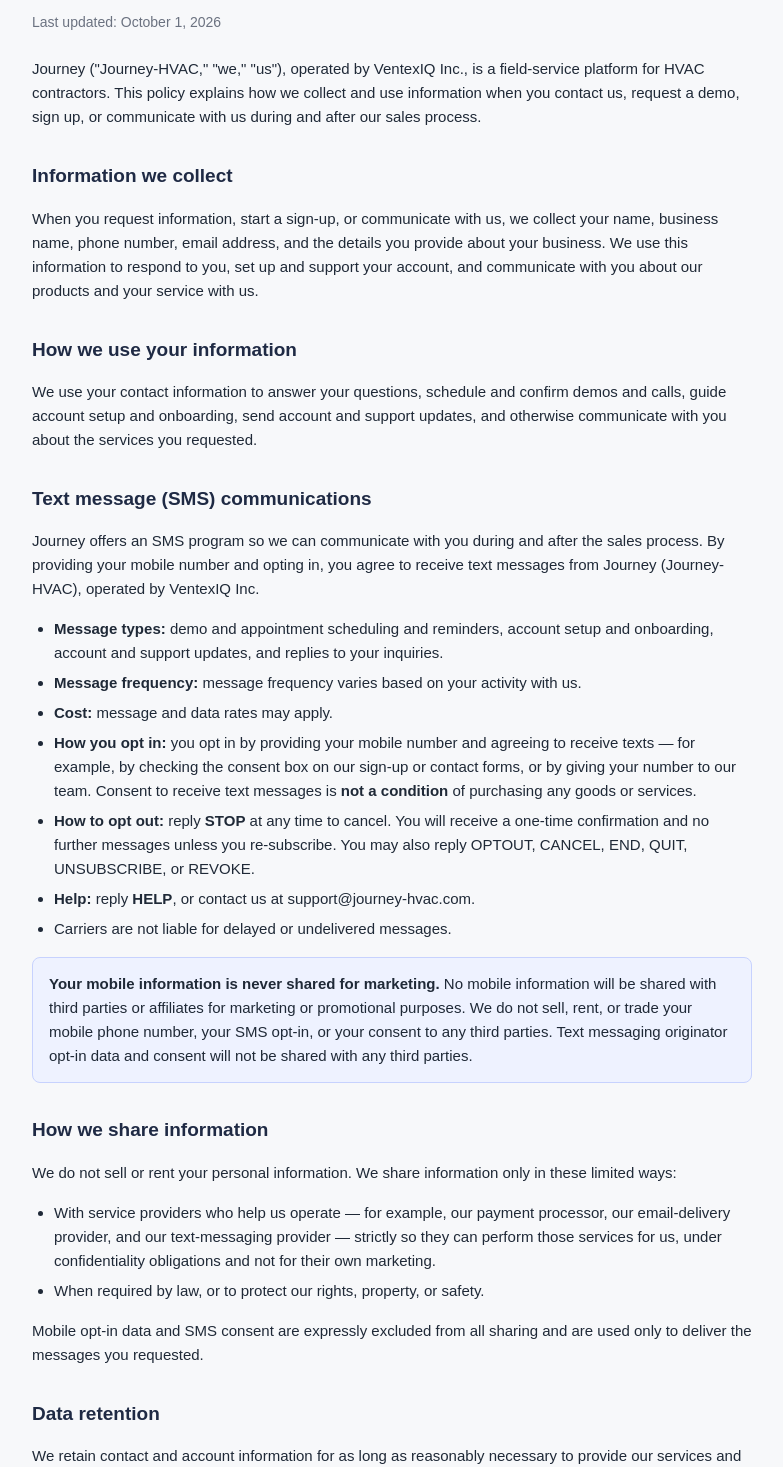
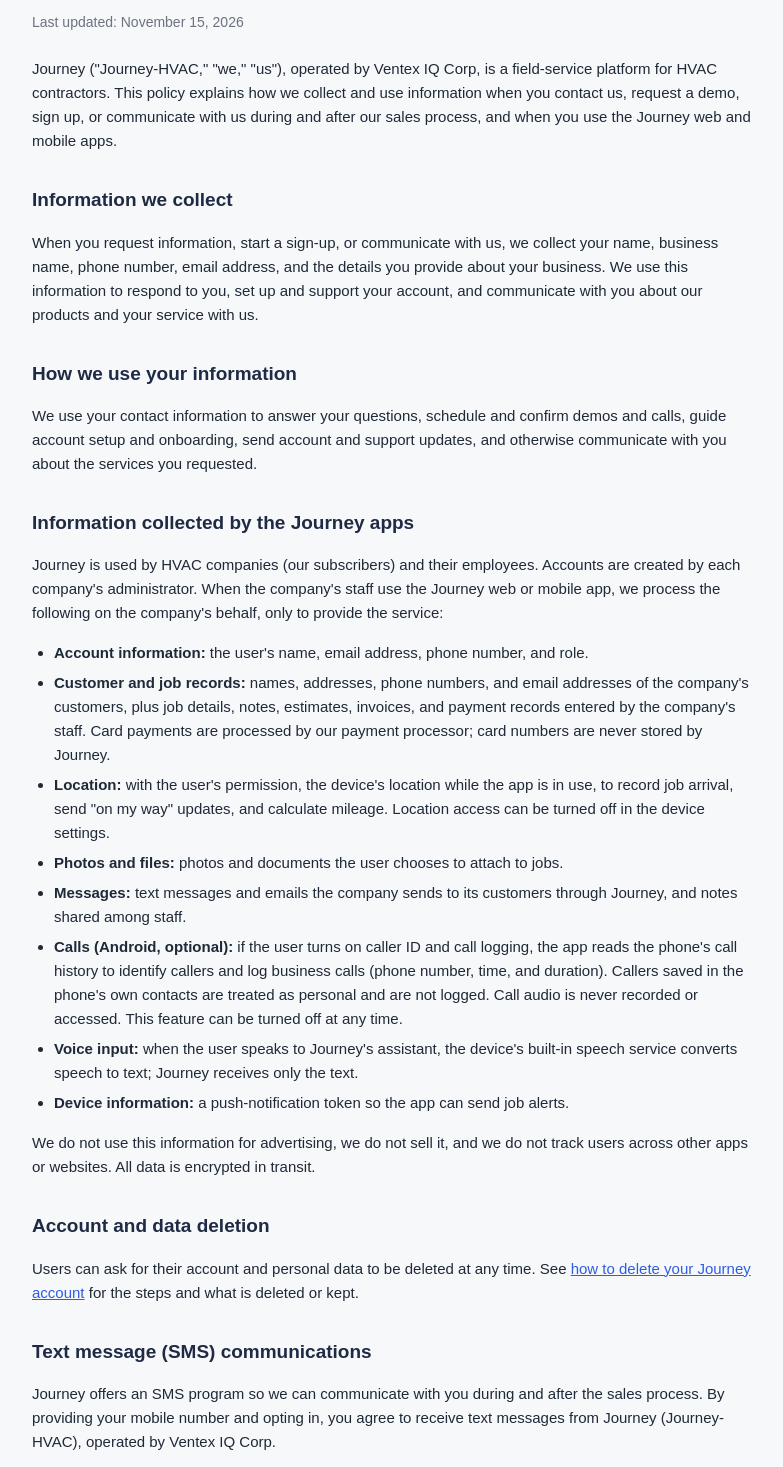
Before and after one commit to lloydinocala/journey-landing, a plain HTML site: page privacy.html in a window 1280 px wide. Shown: the part 80-1547 px from the top of the page, without its empty margins (248-1031 px from the left). Drawn offline with Linux system fonts and the light colour scheme.

Commit message:
delete account

```diff
--- a/privacy.html
+++ b/privacy.html
@@ -24,11 +24,12 @@
 <div class="wrap">
 
   <h1>Privacy Policy</h1>
-  <p class="updated">Last updated: October 1, 2026</p>
+  <p class="updated">Last updated: November 15, 2026</p>
 
-  <p>Journey ("Journey-HVAC," "we," "us"), operated by VentexIQ Inc., is a field-service platform for
+  <p>Journey ("Journey-HVAC," "we," "us"), operated by Ventex IQ Corp, is a field-service platform for
   HVAC contractors. This policy explains how we collect and use information when you contact us, request
-  a demo, sign up, or communicate with us during and after our sales process.</p>
+  a demo, sign up, or communicate with us during and after our sales process, and when you use the Journey
+  web and mobile apps.</p>
 
   <h2>Information we collect</h2>
   <p>When you request information, start a sign-up, or communicate with us, we collect your name,
@@ -41,10 +42,42 @@
   guide account setup and onboarding, send account and support updates, and otherwise communicate with
   you about the services you requested.</p>
 
+  <h2>Information collected by the Journey apps</h2>
+  <p>Journey is used by HVAC companies (our subscribers) and their employees. Accounts are created by each
+  company's administrator. When the company's staff use the Journey web or mobile app, we process the
+  following on the company's behalf, only to provide the service:</p>
+  <ul>
+    <li><strong>Account information:</strong> the user's name, email address, phone number, and role.</li>
+    <li><strong>Customer and job records:</strong> names, addresses, phone numbers, and email addresses of
+    the company's customers, plus job details, notes, estimates, invoices, and payment records entered by
+    the company's staff. Card payments are processed by our payment processor; card numbers are never
+    stored by Journey.</li>
+    <li><strong>Location:</strong> with the user's permission, the device's location while the app is in
+    use, to record job arrival, send "on my way" updates, and calculate mileage. Location access can be
+    turned off in the device settings.</li>
+    <li><strong>Photos and files:</strong> photos and documents the user chooses to attach to jobs.</li>
+    <li><strong>Messages:</strong> text messages and emails the company sends to its customers through
+    Journey, and notes shared among staff.</li>
+    <li><strong>Calls (Android, optional):</strong> if the user turns on caller ID and call logging, the app
+    reads the phone's call history to identify callers and log business calls (phone number, time, and
+    duration). Callers saved in the phone's own contacts are treated as personal and are not logged. Call
+    audio is never recorded or accessed. This feature can be turned off at any time.</li>
+    <li><strong>Voice input:</strong> when the user speaks to Journey's assistant, the device's built-in
+    speech service converts speech to text; Journey receives only the text.</li>
+    <li><strong>Device information:</strong> a push-notification token so the app can send job alerts.</li>
+  </ul>
+  <p>We do not use this information for advertising, we do not sell it, and we do not track users across
+  other apps or websites. All data is encrypted in transit.</p>
+
+  <h2>Account and data deletion</h2>
+  <p>Users can ask for their account and personal data to be deleted at any time. See
+  <a href="/delete-account.html">how to delete your Journey account</a> for the steps and what is deleted
+  or kept.</p>
+
   <h2>Text message (SMS) communications</h2>
   <p>Journey offers an SMS program so we can communicate with you during and after the sales process.
   By providing your mobile number and opting in, you agree to receive text messages from Journey
-  (Journey-HVAC), operated by VentexIQ Inc.</p>
+  (Journey-HVAC), operated by Ventex IQ Corp.</p>
   <ul>
     <li><strong>Message types:</strong> demo and appointment scheduling and reminders, account setup and
     onboarding, account and support updates, and replies to your inquiries.</li>
@@ -97,12 +130,12 @@
   revision.</p>
 
   <h2>Contact us</h2>
-  <p>Journey-HVAC (operated by VentexIQ Inc.)<br />
+  <p>Journey-HVAC (operated by Ventex IQ Corp)<br />
   PO Box 1954, Ocala, FL 34478<br />
   Email: support@journey-hvac.com<br />
   Web: <a href="https://www.journey-hvac.com">www.journey-hvac.com</a></p>
 
-  <footer>&copy; 2026 VentexIQ Inc. All rights reserved. Journey&trade; and Journey-HVAC are products of VentexIQ Inc.</footer>
+  <footer>&copy; 2026 Ventex IQ Corp. All rights reserved. Journey&trade; and Journey-HVAC are products of Ventex IQ Corp.</footer>
 
 </div>
 </body>
```
Also changed, not shown: delete-account.html (added, +76 -0 lines).
